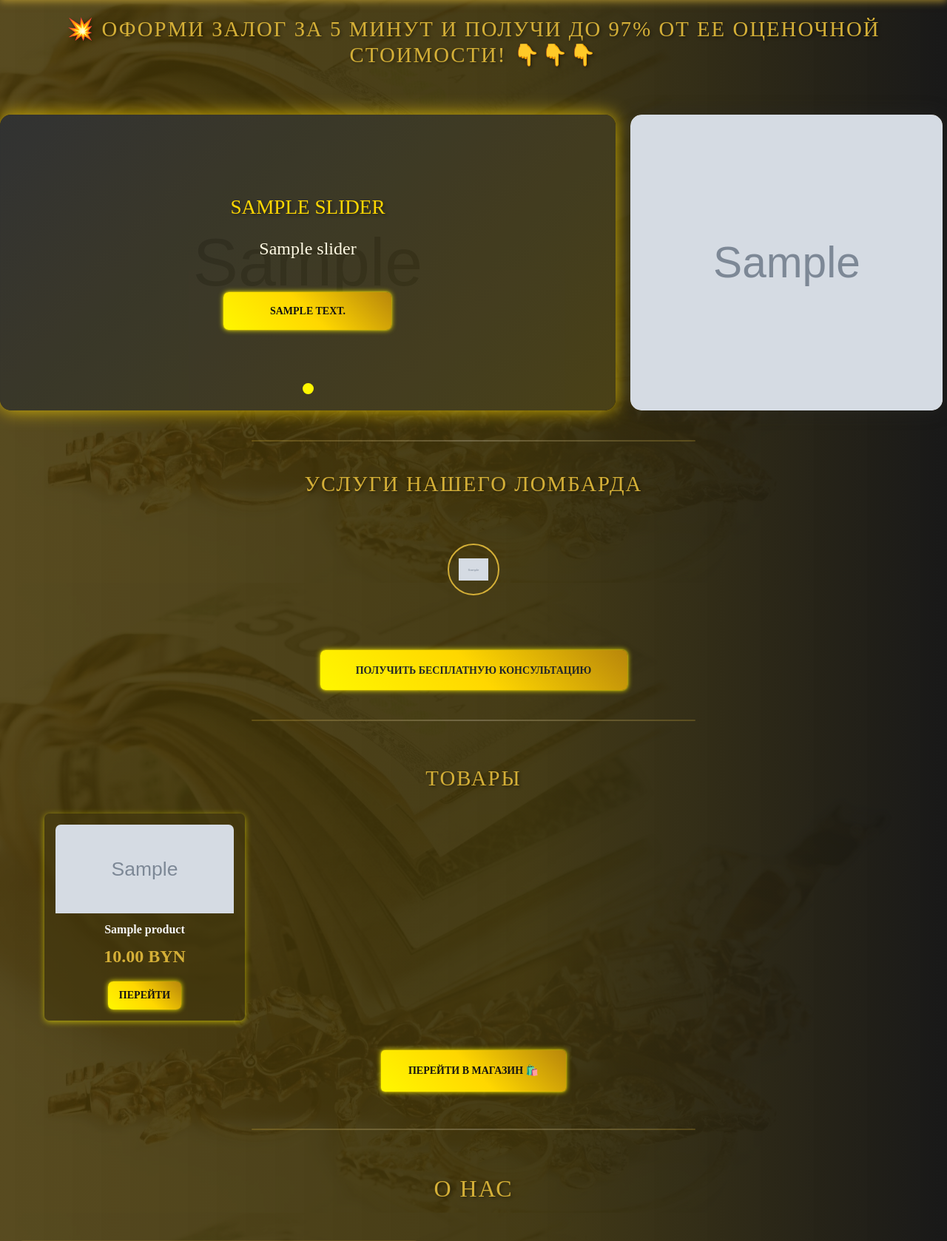
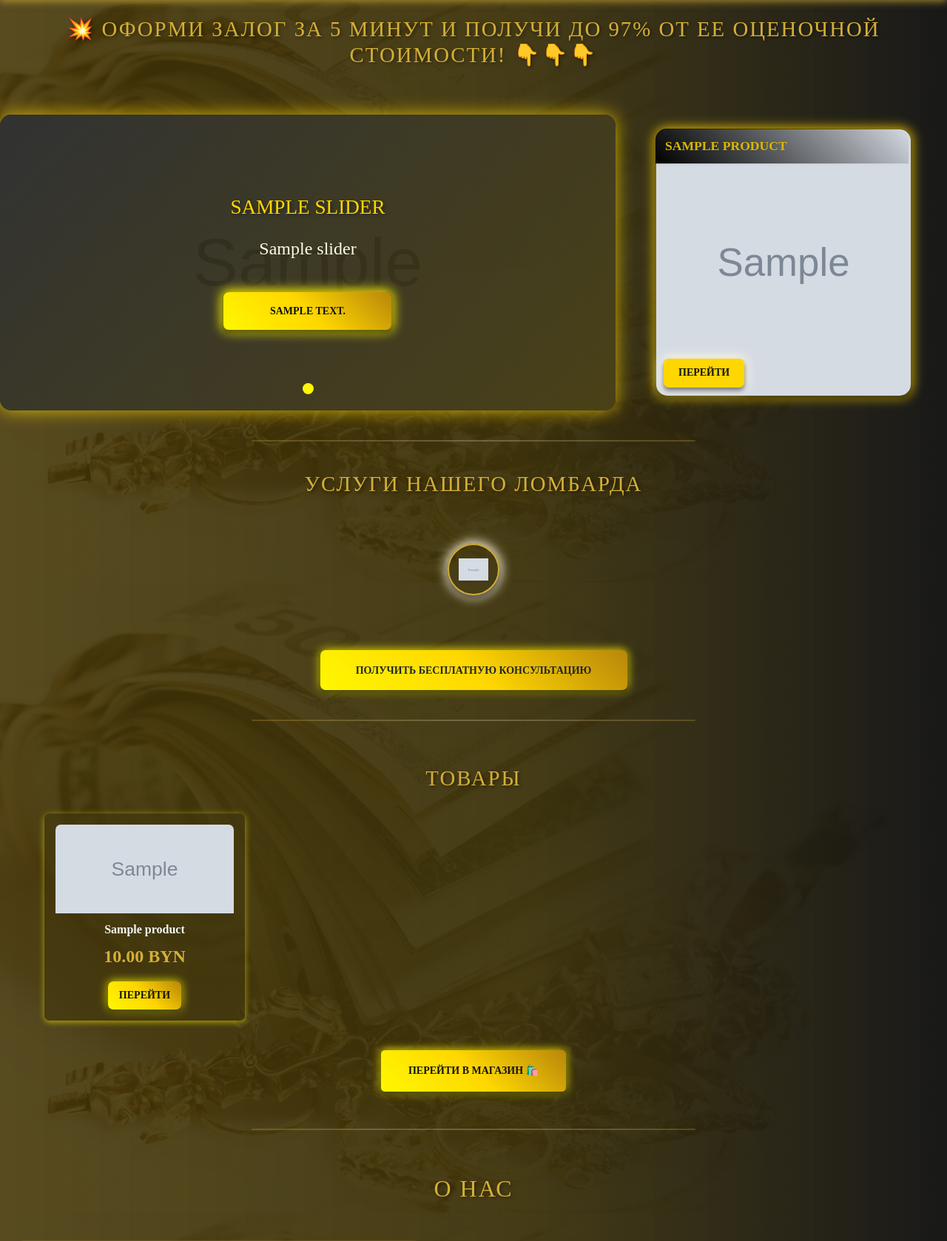
Before and after one commit to TumashenkaAliaksandr/lomabard_lbk, a Django app: page / in a window 1280 px wide. Shown: the part 144-1822 px from the top of the page at 74% size. Run offline with Django 5.2, Linux system fonts and the light colour scheme; tables that the repository leaves empty hold one stand-in row (values such as "Sample post"); grey boxes marked "Sample" are stand-in pictures; a database or web service that is not in the repository returns one stand-in record (values such as "Sample title"); data that the repository does not hold is empty; some libraries are stand-ins or nearby versions.

Commit message:
added new styles, refactoring product model, deleted flags model, admin, ref store html

```diff
--- a/templates/main/main_slider.html
+++ b/templates/main/main_slider.html
@@ -46,6 +46,10 @@
                         {% else %}
                             <img src="{% static 'webapp/img/defoult_img.png' %}" alt="Нет изображения">
                         {% endif %}
+                        <div class="collage-info">
+                            <h4 class="product-name-slider">{{ product.name }}</h4>
+                            <span class="product-link-slider-btn">Перейти</span>
+                        </div>
                     </a>
                 </div>
             {% endfor %}
@@ -57,6 +61,10 @@
                         <div class="collage-slide">
                             <a href="{% url 'about' %}">
                                 <img src="{% static 'webapp/img/defoult_img.png' %}" alt="Дефолтное изображение">
+                                <div class="collage-info">
+                                    <h4 class="product-name-slider">Название отсутствует</h4>
+                                    <span class="product-link-slider-btn">Перейти</span>
+                                </div>
                             </a>
                         </div>
                     {% endfor %}
--- a/webapp/models.py
+++ b/webapp/models.py
@@ -33,34 +33,8 @@ class ServiceIcon(models.Model):
         return self.name
 
 
-class ProductFlag(models.Model):
-    code = models.CharField("Код", max_length=30, unique=True)
-    name = models.CharField("Название", max_length=50)
-
-    class Meta:
-        verbose_name = "Флаг продукта"
-        verbose_name_plural = "Флаги продуктов"
-
-    def __str__(self):
-        return self.name
-
 
 class Product(models.Model):
-    # Флаги категорий
-    FLAG_CHOICES = [
-        ('main', 'На главную'),
-        ('precious_metals', 'Драгоценные металлы'),
-        ('home_appliances', 'Бытовая техника'),
-        ('electronics', 'Электроника'),
-        ('tools', 'Инструменты'),
-        ('sport_tourism', 'Спорт/Туризм'),
-        ('children', 'Детское'),
-        ('laptops', 'Ноутбуки'),
-        ('watches', 'Часы'),
-        ('tv', 'Телевизоры'),
-        ('other', 'Другое'),
-    ]
-
     name = models.CharField("Название", max_length=255)
     slug = models.SlugField("Слаг", max_length=255, unique=True, default='default')
     description = models.TextField("Описание", blank=True)
@@ -80,15 +54,18 @@ class Product(models.Model):
         ],
     )
 
-
-
-    # Флаги — связь ManyToMany с моделью ProductFlag
-    flags = models.ManyToManyField(
-        ProductFlag,
-        verbose_name="Флаги",
-        blank=True,
-        related_name='products'
-    )
+    # Булевы поля вместо ManyToMany flags
+    is_main = models.BooleanField('На главную', default=False, blank=True)
+    is_precious_metals = models.BooleanField('Драгоценные металлы', default=False, blank=True)
+    is_home_appliances = models.BooleanField('Бытовая техника', default=False, blank=True)
+    is_electronics = models.BooleanField('Электроника', default=False, blank=True)
+    is_tools = models.BooleanField('Инструменты', default=False, blank=True)
+    is_sport_tourism = models.BooleanField('Спорт/Туризм', default=False, blank=True)
+    is_children = models.BooleanField('Детское', default=False, blank=True)
+    is_laptops = models.BooleanField('Ноутбуки', default=False, blank=True)
+    is_watches = models.BooleanField('Часы', default=False, blank=True)
+    is_tv = models.BooleanField('Телевизоры', default=False, blank=True)
+    is_other = models.BooleanField('Другое', default=False, blank=True)
 
     class Meta:
         verbose_name = "Продукт"
@@ -110,6 +87,7 @@ class Product(models.Model):
         return reverse('product_detail', kwargs={'slug': self.slug})
 
 
+
 class ProductPhoto(models.Model):
     product = models.ForeignKey(Product, on_delete=models.CASCADE, related_name='photos')
     image = models.ImageField("Фото", upload_to='products/photos/')
--- a/webapp/static/webapp/css/main.css
+++ b/webapp/static/webapp/css/main.css
@@ -490,12 +490,32 @@ body.light-theme .breadcrumb-item.active {
     width: 415px;
     display: block;
     margin: 0 auto;
-    box-shadow: 0 0 2px #ffd700, 0 0 7px #fff700;
+    box-shadow: 0 4px 6px rgba(0, 0, 0, 0.5), 0 0 13px 0 #fff700;
     font-size: 14px !important;
     text-align: center;
     position: relative;
     height: 54px;
 }
+
+
+body.light-theme .btn-consultations {
+    background: linear-gradient(45deg, #fff700, #ffd700, #b8860b);
+    color: #121212;
+    font-weight: 600;
+    border-radius: 7px;
+    padding: 2px 8px;
+    transition: background 0.3s ease, box-shadow 0.3s ease;
+    border: none;
+    width: 415px;
+    display: block;
+    margin: 0 auto;
+    box-shadow: 0 4px 6px rgba(0, 0, 0, 0.5), 0 0 15px 3px #fff700;
+    font-size: 14px !important;
+    text-align: center;
+    position: relative;
+    height: 54px;
+}
+
 
 .btn-consultations:hover {
     background: linear-gradient(45deg, #fff700, #ffec8b, #b28f20);
@@ -760,7 +780,7 @@ body.light-theme .had-phone:hover {
 .gold-btn {
     background: linear-gradient(45deg, #fff700, #ffd700, #b8860b);
     color: #121212;
-    box-shadow: 0 0 2px #ffd700, 0 0 7px #fff700;
+    box-shadow: 0 4px 6px rgba(0, 0, 0, 0.5), 0 0 15px 3px #fff700;
     width: 227px;
     text-align: center;
     position: relative;
@@ -778,7 +798,7 @@ body.light-theme .had-phone:hover {
 .shop-button {
     background: linear-gradient(45deg, #fff700, #ffd700, #b8860b);
     color: #121212;
-    box-shadow: 0 0 2px #ffd700, 0 0 7px #fff700;
+    box-shadow: 0 4px 6px rgba(0, 0, 0, 0.5), 0 0 13px 0 #fff700;
     width: 250px;
     text-align: center;
     position: relative;
@@ -905,12 +951,13 @@ body.light-theme .had-phone:hover {
 /* --- Новый слайдер-коллаж справа --- */
 .collage-slider {
   position: relative;
-    width: 33%; /* примерно 1/3 ширины */
+  width: 33%; /* примерно 1/3 ширины родителя */
   height: 400px;
   overflow: hidden;
   border-radius: 15px;
-    background: linear-gradient(135deg, #716747 0%, #f8f8f8 100%);
-    box-shadow: 0 0 25px rgb(43 43 41 / 46%);
+  /*background: linear-gradient(135deg, #716747 0%, #f8f8f8 100%);*/
+  /*box-shadow: 0 0 25px rgb(43 43 41 / 46%);*/
+  user-select: none;
 }
 
 .collage-slider input[type="radio"] {
@@ -922,23 +969,100 @@ body.light-theme .had-phone:hover {
   width: 400%; /* 4 слайда */
   height: 100%;
   transition: transform 0.6s ease-in-out;
+  gap: 10px; /* расстояние между слайдами */
+  box-sizing: border-box;
+  padding: 0;
 }
 
 .collage-slide {
-    flex: 0 0 25%;
+    flex: 0 0 calc(25% - 7.5px);
     position: relative;
     overflow: hidden;
-    border-radius: 15px;
-}
-
+    border-radius: 0;
+    padding: 125px;
+    /* background-color: #fff; */
+    box-sizing: border-box;
+    display: flex;
+    flex-direction: column;
+    background: none;
+}
+
+/* Изображение занимает всю доступную ширину/высоту контейнера, но кнопка и имя располагаются поверх */
 .collage-slide img {
-    width: 100%;
-    height: 100%;
+    width: 83%;
+    height: 90%;
     object-fit: cover;
     border-radius: 15px;
-}
-
-/* Переключение слайдов коллажа */
+    display: block;
+    user-select: none;
+    /* padding-bottom: 30px; */
+    position: absolute;
+    top: 20px;
+    left: 35px;
+    box-shadow: 0 4px 6px rgba(0, 0, 0, 0.5), 0 0 15px 3px rgba(255, 215, 0, 0.8);
+}
+
+body.light-theme .collage-slide img {
+    width: 83%;
+    height: 90%;
+    object-fit: cover;
+    border-radius: 15px;
+    display: block;
+    user-select: none;
+    /* padding-bottom: 30px; */
+    position: absolute;
+    top: 20px;
+    left: 35px;
+    box-shadow: 0 4px 6px rgba(0, 0, 0, 0.5), 0 0 15px 3px rgb(255 249 230);
+}
+
+/* Название продукта — позиционируется абсолютно поверх фото */
+.product-name-slider {
+    position: absolute;
+    top: 19px;
+    left: 34px;
+    right: 39px;
+    color: #dab702;
+    font-size: 1.1rem;
+    font-weight: 600;
+    background: linear-gradient(45deg, black, transparent);
+    border-radius: 15px 15px 0 0;
+    padding: 13px;
+    white-space: nowrap;
+    overflow: hidden;
+    text-overflow: ellipsis;
+    text-transform: uppercase;
+    filter: drop-shadow(1px 1px 1px rgba(0, 0, 0, 0.15));
+    user-select: none;
+    pointer-events: none;
+}
+
+/* Кнопка "Перейти" — тоже поверх картинки, внизу справа */
+.product-link-slider-btn {
+    position: absolute;
+    top: 330px; /* фиксированное положение, можно подкорректировать */
+    left: 45px;
+    display: inline-block;
+    padding: 8px 20px;
+    background-color: #ffd700;
+    color: #121212;
+    border-radius: 7px;
+    font-weight: 600;
+    cursor: pointer;
+    transition: background-color 0.3s ease;
+    text-decoration: none;
+    text-transform: uppercase;
+    font-size: 14px;
+    user-select: none;
+    box-shadow: 0 4px 6px rgba(0, 0, 0, 0.5), 0 0 15px 3px rgb(255 249 230);
+}
+
+.product-link-slider-btn:hover {
+  background-color: #fff700;
+  color: #000;
+}
+
+/* Переключение слайдов коллажа - сдвиг контейнера */
 #collage-slide1:checked ~ .collage-slides {
   transform: translateX(0%);
 }
@@ -1124,6 +1249,7 @@ body.light-theme .services-title-footer a {
     padding: 6px; /* внутренний отступ, чтобы иконка не прилегала к рамке */
     box-sizing: border-box; /* учитываем padding в размерах */
     transition: box-shadow 0.3s ease;
+    box-shadow: 0 4px 6px rgba(0, 0, 0, 0.5), 0 0 15px 3px rgb(255 249 230);
 }
 
 /* Можно добавить эффект при наведении */
@@ -1305,13 +1431,36 @@ body.light-theme .product-card:hover {
     border-radius: 7px;
     text-decoration: none;
     user-select: none;
-    box-shadow: 0 0 1px #ffd700, 0 0 7px #fff700;
+    box-shadow: 0 4px 6px rgba(0, 0, 0, 0.5), 0 0 13px 0 #fff700;
     transition: background 0.3s ease, box-shadow 0.3s ease;
     border: none;
     font-size: 14px;
 }
 
 .product-button:hover {
+    background: linear-gradient(45deg, #fff700, #ffec8b, #b28f20);
+    box-shadow: 0 0 25px #fff700, 0 0 50px #ffd700;
+    color: darkgoldenrod;
+}
+
+
+body.light-theme .product-button {
+    display: inline-block;
+    padding: 8px 15px;
+    background: linear-gradient(45deg, #fff700, #ffd700, #b8860b);
+    color: #121212;
+    font-weight: 600;
+    text-transform: uppercase;
+    border-radius: 7px;
+    text-decoration: none;
+    user-select: none;
+    box-shadow: 0 4px 6px rgba(0, 0, 0, 0.5), 0 0 15px 3px #fff700;
+    transition: background 0.3s ease, box-shadow 0.3s ease;
+    border: none;
+    font-size: 14px;
+}
+
+body.light-theme .product-button:hover {
     background: linear-gradient(45deg, #fff700, #ffec8b, #b28f20);
     box-shadow: 0 0 25px #fff700, 0 0 50px #ffd700;
     color: darkgoldenrod;
--- a/webapp/templates/webapp/index.html
+++ b/webapp/templates/webapp/index.html
@@ -6,6 +6,7 @@
     <main class="main-bg main-content">
         <br><br>
         <h2 class="services-title"><a href="#info">💥 Оформи залог за 5 минут и получи до 97% от ее Оценочной стоимости! 👇👇👇</a></h2>
+
         {% include 'main/main_slider.html' %}
 
         <hr class="section-divider">
@@ -17,7 +18,7 @@
         <section class="products-section">
             <h2 class="services-title">Товары</h2>
             <div class="products-grid">
-                {% for product in products|slice:":6" %}
+                {% for product in products %}
                     <div class="product-card">
                         {% if product.main_photo %}
                             <img src="{{ product.main_photo }}" alt="{{ product.name }}" class="product-image"/>
@@ -370,7 +371,7 @@
                         <p class="news-description">Краткое описание новости 1, чтобы заинтересовать пользователя
                             прочитать подробнее.</p>
                         <p class="news-description">Дата: 13.09.2025.г</p>
-                        <a href="#" class="news-link" aria-label="Перейти к новости 1">Перейти →</a>
+                        <a href="#" class="news-link" aria-label="Перейти к новости 1">📖 Читать</a>
                     </div>
 
                     <div class="news-item">
@@ -379,7 +380,7 @@
                         <p class="news-description">Краткое описание новости 2, чтобы заинтересовать пользователя
                             прочитать подробнее.</p>
                         <p class="news-description">Дата: 13.09.2025.г</p>
-                        <a href="#" class="news-link" aria-label="Перейти к новости 2">Перейти →</a>
+                        <a href="#" class="news-link" aria-label="Перейти к новости 2">📖 Читать</a>
                     </div>
 
                     <div class="news-item">
@@ -387,7 +388,7 @@
                         <h3 class="news-title">Новость 3: Integer nec odio</h3>
                         <p class="news-description">Краткое описание новости 3 для привлечения внимания.</p>
                         <p class="news-description">Дата: 13.09.2025.г</p>
-                        <a href="#" class="news-link" aria-label="Перейти к новости 3">Перейти →</a>
+                        <a href="#" class="news-link" aria-label="Перейти к новости 3">📖 Читать</a>
                     </div>
 
                     <div class="news-item">
@@ -395,7 +396,7 @@
                         <h3 class="news-title">Новость 4: Integer nec odio</h3>
                         <p class="news-description">Краткое описание новости 4 для привлечения внимания.</p>
                         <p class="news-description">Дата: 13.09.2025.г</p>
-                        <a href="#" class="news-link" aria-label="Перейти к новости 4">Перейти →</a>
+                        <a href="#" class="news-link" aria-label="Перейти к новости 4">📖 Читать</a>
                     </div>
 
                     <div class="news-item">
@@ -403,7 +404,7 @@
                         <h3 class="news-title">Новость 5: Integer nec odio</h3>
                         <p class="news-description">Краткое описание новости 5 для привлечения внимания.</p>
                         <p class="news-description">Дата: 13.09.2025.г</p>
-                        <a href="#" class="news-link" aria-label="Перейти к новости 5">Перейти →</a>
+                        <a href="#" class="news-link" aria-label="Перейти к новости 5">📖 Читать</a>
                     </div>
 
                     <!-- Добавьте еще новости по шаблону -->
--- a/webapp/templates/webapp/store.html
+++ b/webapp/templates/webapp/store.html
@@ -46,10 +46,6 @@
                 <p>Продукты не найдены.</p>
             {% endfor %}
         </div>
-
-        <div class="shop-button-wrapper">
-            <a href="{% url 'store' %}" class="shop-button">Перейти в магазин 🛍️</a>
-        </div>
     </section>
 </main>
 {% endblock %}
--- a/webapp/views.py
+++ b/webapp/views.py
@@ -71,7 +71,7 @@ def index(request):
     """
     slides = Slider.objects.all()
     services = ServiceIcon.objects.all()
-    products = Product.objects.all().order_by('name')
+    products = Product.objects.filter(is_main=True).order_by('name')[:6]
     # Не ищем конкретный продукт по слагу, т.к. это главная страница
     context = {
         'slides': slides,
```
Also changed, not shown: other parts of webapp/static/webapp/css/main.css (+36 -8 lines), webapp/admin.py (+54 -14 lines), webapp/migrations/0007_remove_product_flags_product_is_children_and_more.py (added). Lines whose indentation alone changed are shown as unchanged.
